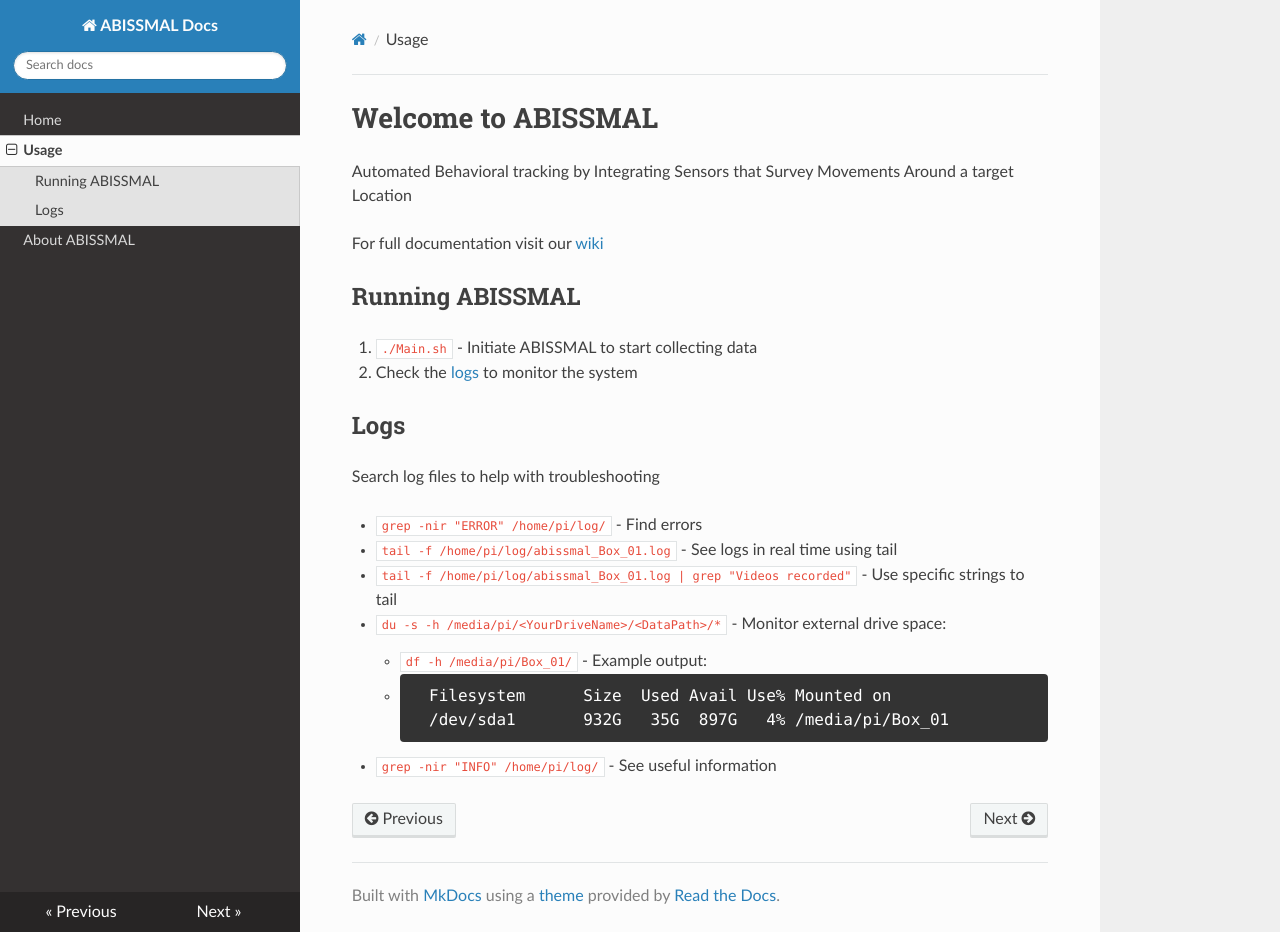
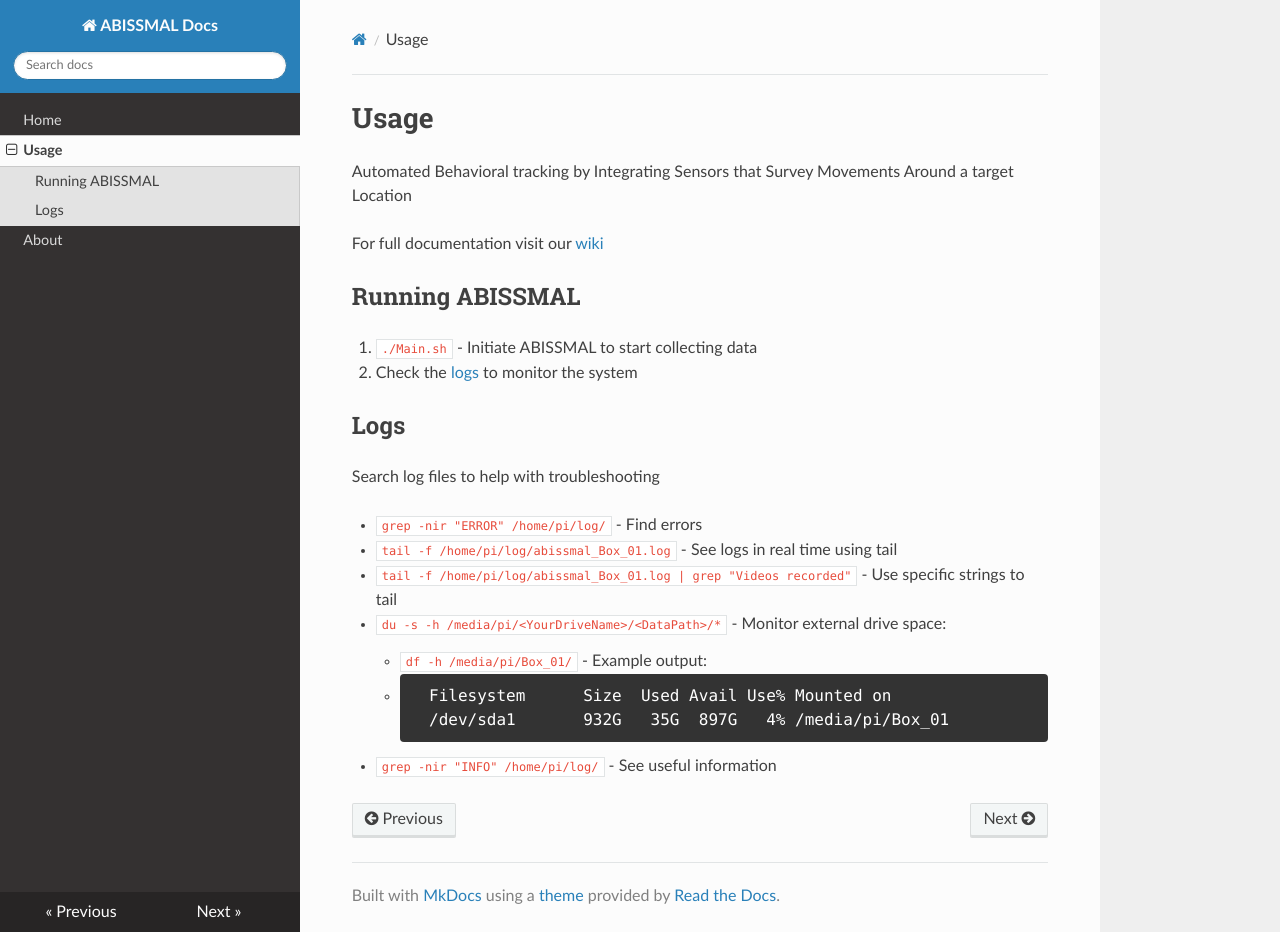
Before and after one commit to lastralab/ABISSMAL, an MkDocs documentation site: the page built from docs/abissmal.md, in a window 1280 px wide and 932 px high. Built offline with MkDocs 1.6.1, drawn with Linux system fonts in a browser that asks for light colours; nearby versions of some CDN libraries.

Commit message:
[docs] updated titles

```diff
--- a/docs/abissmal.md
+++ b/docs/abissmal.md
@@ -1,4 +1,4 @@
-# Welcome to ABISSMAL
+# Usage
 
 Automated Behavioral tracking by Integrating Sensors that Survey Movements Around a target Location
 
--- a/mkdocs.yml
+++ b/mkdocs.yml
@@ -2,7 +2,7 @@ site_name: ABISSMAL Docs
 nav:
   - Home: index.md
   - Usage: abissmal.md
-  - About ABISSMAL: about.md
+  - About: about.md
 theme: readthedocs
 extra_css:
   - css/extra.css
```
